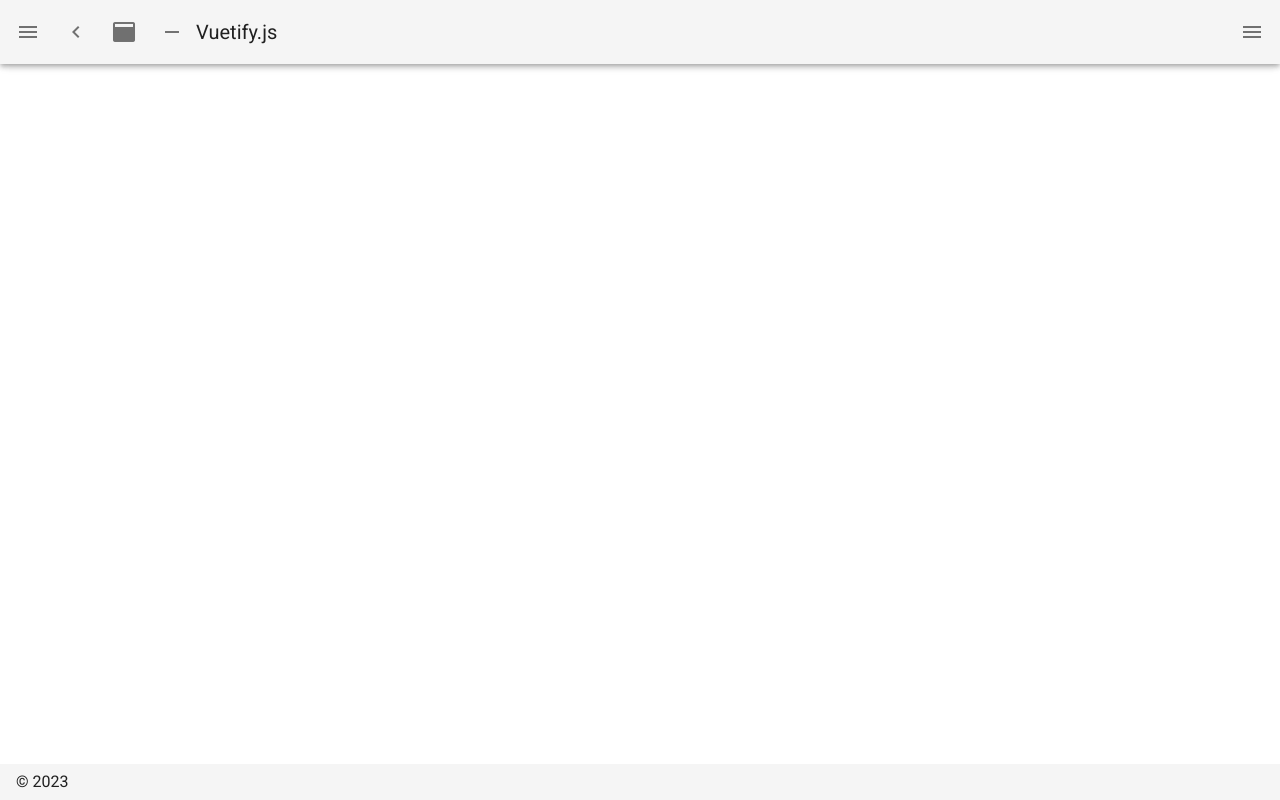
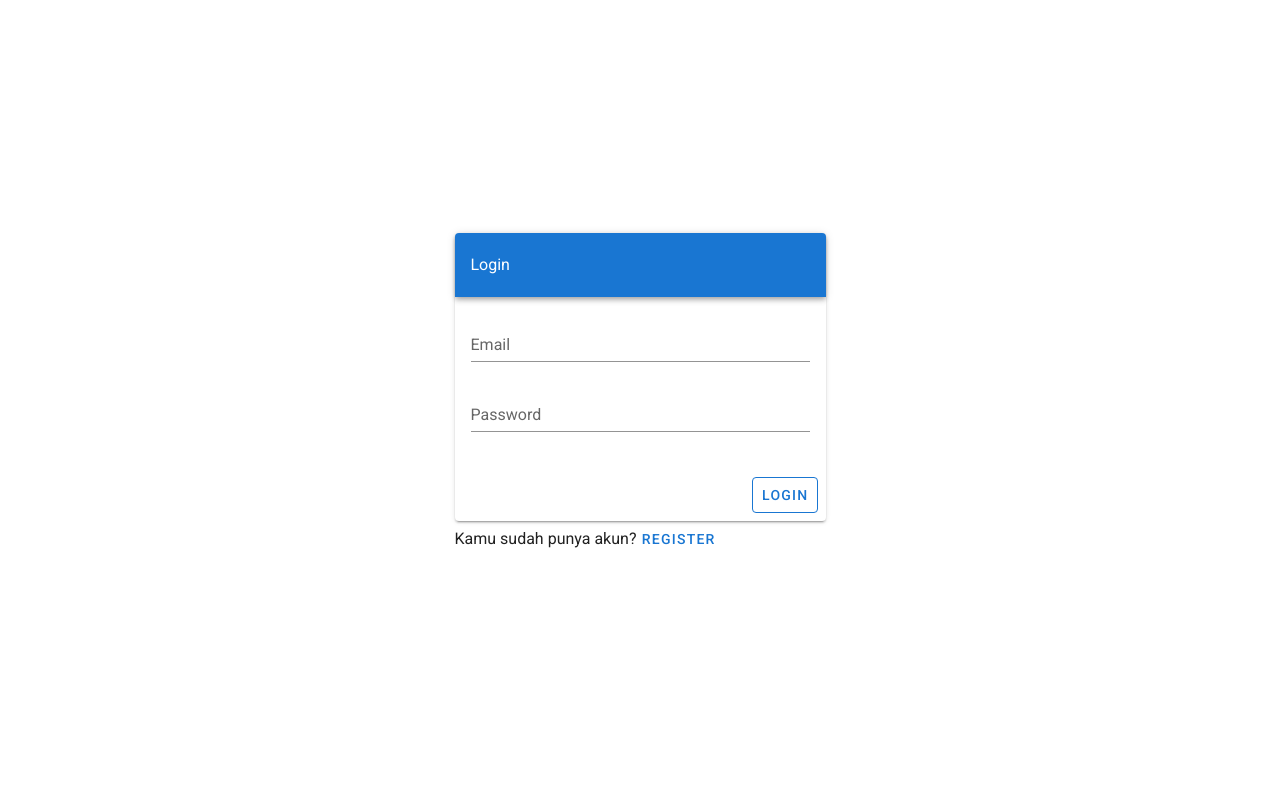
Before and after one commit to ndrianggar/app-formGoogle, a Nuxt app: page /login in a window 1280 px wide. Before the commit this address had no page. Built offline with nearby package versions, Linux system fonts and the light colour scheme.

Commit message:
penambahan Auth Global state

```diff
--- /dev/null
+++ b/pages/login.vue
@@ -0,0 +1,139 @@
+<template>
+    <!--
+         cols => untuk mengisi colom yang teriisi
+         md=> membagi ruang column menjadi 4 bagian dari 12
+              misalnya panjang baris colum itu 12. jika mdnya 4 berarti
+              12 / 4 = maka ada 3 bagian yg lebar colom 4
+         offset=> mendorong dari kiri sebanyak 1
+         offset-md => mendorong dari kiri 4 dari kanan 4
+
+       -->
+       <!-- <v-col cols="10" md="4" offset="1" offset-md="4"> -->
+     <v-row>
+        <v-col md="4" cols="10" offset-md="4">
+         <v-card>
+           <v-toolbar dark color="primary"> Login</v-toolbar>
+             <v-card-text>
+              <!--pakai v-if untuk melogikakan message
+              cara k2 pakai variable
+              isError = false
+              v-if=isError
+
+              ditaruh di catch this.isError = true
+              -->
+              <v-alert color="red lighten-2" v-if="message !=null">
+                {{ message }}
+              </v-alert>
+               <v-form>
+                 <v-text-field
+                 label="Email"
+                 required
+                 v-model="email"
+                 :rules="rules.email"
+                 />
+                 <v-text-field
+                 label="Password"
+                 type="password"
+                 required
+                 v-model="password"
+                 :rules="rules.password"
+                 />
+
+               </v-form>
+             </v-card-text>
+             <v-card-actions>
+               <v-spacer></v-spacer>
+             <!-- <v-btn color="primary"  outlined @click="onsubmit">Register</v-btn> -->
+             <!-- <v-btn
+             color="primary"
+             :disabled ="isLoading" => tambahkan function isLoading
+             outlined >Register</v-btn> -->
+             <v-btn
+             :loading="isLoading"
+             @click="onSubmit"
+             color="primary"
+             outlined >Login</v-btn>
+
+
+             </v-card-actions>
+         </v-card>
+         <!--d-flex => class css utk membuat sejajar objek
+             align-baseline => membuat rata
+         -->
+         <div class="d-flex align-baseline">
+           <p>Kamu sudah punya akun?</p>
+           <v-btn
+           text
+           to="/register"
+           color="primary"
+           :ripple="false"
+           class="pl-1"
+           >Register</v-btn>
+         </div>
+         <!-- <v-btn
+           text =>utk menjadikan tombol menjadi tidak ada kotak
+           to="/login"
+           color="primary"
+           outlined
+           :ripple="false" menghilangkan efek klik
+            class="pl-1" pl = padding left
+
+           >Login</v-btn> -->
+
+
+       </v-col>
+     </v-row>
+   </template>
+   <script>
+     export default{
+         layout: 'auth', // merouting layout pada foldernya
+         head:{
+             title: 'Login'
+         },
+         data(){
+          return{
+            isLoading : false,
+            message:null,
+            form:{
+              email:'',
+              password:''
+            },
+            rules:{
+              email:[
+                (v) => !!v || 'Email is required',
+                (v) => /[a-z0-9]+@[a-z]+\.[a-z]{2,3}/.test(v) || 'E-Mail must be valid',
+                // (v) =>
+              ],
+              password:[
+                (v) => !!v || 'Password is required',
+                (v) => v?.length >=6 || 'Password must be at least 6 character',
+              ],
+            }
+          }
+         },
+         methods:{
+           onSubmit(){
+            try{
+              if(this.isLoading ==false){
+            this.isLoading = true
+            // this.$store.dispatch('auth/login', this.form)
+            // .then(()=>{
+            //   this.$router.push('/')
+            // })
+            // .catch(() =>{
+            //   this.isLoading =false
+            // })
+              }
+          }catch(error){
+            console.log(error.response)
+            this.message = error.response.data.message
+          }
+          setTimeout(()=>{
+            this.isLoading = false
+            }, 3000
+            )
+        }
+         }
+        }
+
+        </script>
--- /dev/null
+++ b/store/auth.js
@@ -0,0 +1,21 @@
+export const state = () => ({
+    accessToken : null,
+    refreshToken:null,
+    fullName:null
+})
+
+export const action ={
+    async login({commit}, payload){
+     try{
+
+        const response = await this.$axios.post('/auth/login', payload)
+        console.log(response)
+        // commit('accessToken', response.data.access_token)
+        // commit('refreshToken', response.data.refresh_token)
+        // commit('fullName', response.data.fullName)
+
+     }catch(error){
+        throw new Error(error.response.data.message);
+     }
+    }
+}
```
